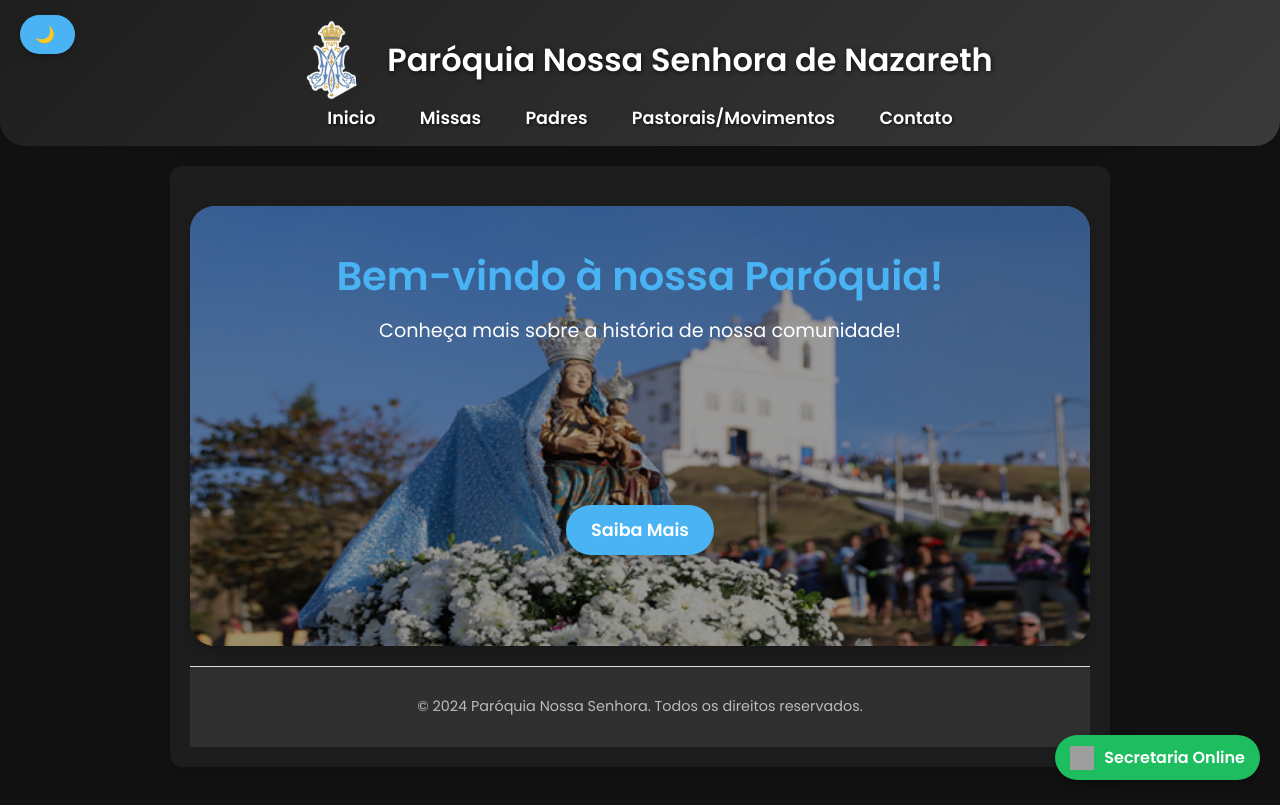
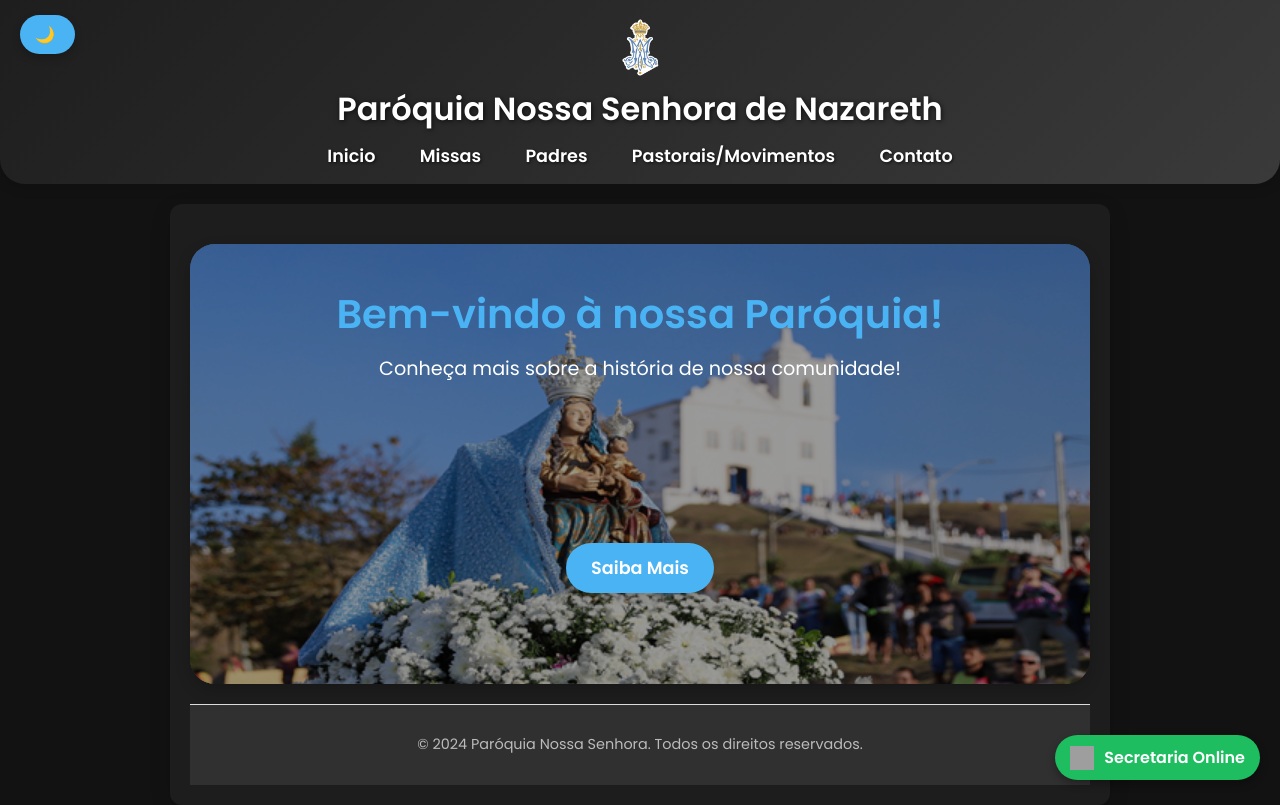
Before and after one commit to efserafim/TESTE, a plain HTML site: page index.html in a window 1280 px wide. Both pictures are taken after a click on the button "☀️". Drawn offline with Linux system fonts and the light colour scheme; grey boxes are pictures that could not be loaded.

Commit message:
Add files via upload

```diff
--- a/styles.css
+++ b/styles.css
@@ -1,24 +1,24 @@
 @import url('https://fonts.googleapis.com/css2?family=Poppins:wght@300;400;600&display=swap');
 
 body {
-    font-family: 'Poppins', sans-serif; /* Fonte arredondada */
+    font-family: 'Poppins', sans-serif;
     margin: 0;
     padding: 0;
-    background-color: #f7f9fc; /* Fundo mais suave */
+    background-color: #f7f9fc;
     color: #333;
     overflow-x: hidden;
-    transition: background-color 0.3s, color 0.3s; /* Transição suave */
+    transition: background-color 0.3s, color 0.3s;
 }
 
 .dark-mode {
-    background-color: #121212; /* Fundo escuro */
-    color: #ffffff; /* Texto claro */
+    background-color: #121212;
+    color: #ffffff;
 }
 
 header {
-    background: linear-gradient(135deg, #4ab3f4, #2a9df4); /* Gradiente azul */
+    background: linear-gradient(135deg, #4ab3f4, #2a9df4);
     color: #fff;
-    padding: 15px 0; /* Diminuir o padding */
+    padding: 15px 0;
     text-align: center;
     box-shadow: 0 4px 12px rgba(0, 0, 0, 0.15);
     border-bottom-left-radius: 25px;
@@ -27,31 +27,33 @@ header {
 }
 
 .dark-mode header {
-    background: linear-gradient(135deg, #1e1e1e, #3a3a3a); /* Gradiente escuro */
+    background: linear-gradient(135deg, #1e1e1e, #3a3a3a);
 }
 
 .logo {
     display: flex;
+    flex-direction: column;
     align-items: center;
-    justify-content: center;
+    text-align: center;
+    margin-bottom: 10px;
 }
 
 .brasao {
-    width: 90px;
+    width: 65px;
     height: auto;
-    margin-right: 10px;
+    margin-bottom: 5px;
 }
 
 .logo h1 {
     margin: 0;
     font-size: 2em;
-    font-weight: 600; /* Peso da fonte mais forte */
-    color: #ffffff; /* Texto claro para contraste */
-    text-shadow: 1px 1px 5px rgba(0, 0, 0, 0.7); /* Sombra para legibilidade */
+    font-weight: 600;
+    color: #ffffff;
+    text-shadow: 1px 1px 5px rgba(0, 0, 0, 0.7);
 }
 
 .dark-mode .logo h1 {
-    color: #ffffff; /* Texto claro no modo escuro */
+    color: #ffffff;
 }
 
 nav ul {
```
